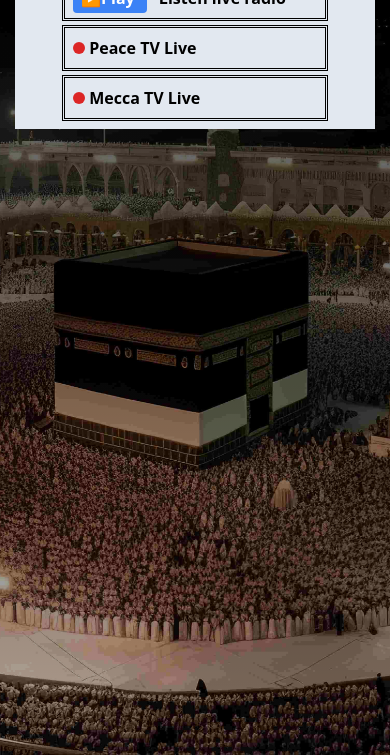
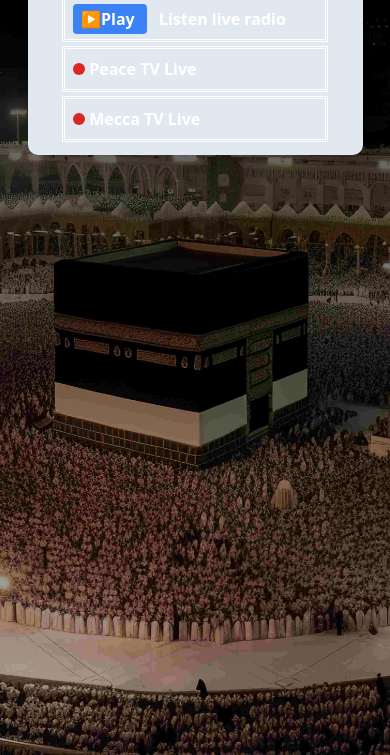
Before and after one commit to Rakibul-Islam11/rakib-quran, a website built with Vite: page index.html in a window 390 px wide. Shown: the part 89-844 px from the top of the page. Built offline with nearby package versions, Linux system fonts and the light colour scheme.

Commit message:
nav transparent and h w set

```diff
--- a/custom.css
+++ b/custom.css
@@ -56,14 +56,12 @@
 }
 @media only screen and (max-width: 768px) {
     .nav_cus {
-        height: 218px;
+        height: 229px;
         flex-direction: column;
-
 
     }
     .media_btn {
         margin-top: 15px;
-
     }
 
 }
@@ -71,7 +69,6 @@
 
         .radiobtn_cus {
             padding : 10px;
-
         }
 }
 @media only screen and (max-width: 767px){
@@ -89,9 +86,24 @@
 
     }
     .nav_cus {
-        width: 360px;
+        width: 335px;
         justify-content: center;
         align-items: center;
+        backdrop-filter: blur(10px);
+        background-color: rgba(255, 255, 255, 0.1);
+        box-shadow: 0 1px 12px rgba(0, 0, 0, 0.10);
+        border: 0px solid rgba(255, 255, 255, 0.5);
+        border-radius: 10px;
+        -webkit-border-radius: 10px;
+        -moz-border-radius: 10px;
+        -ms-border-radius: 10px;
+        -o-border-radius: 10px;
+    }
+    .main {
+        padding-top: 15px;
+    }
+    .radiobtn_cus, .peaceTv_cus  span:nth-child(2), .meccaTv_cus span:nth-child(2), .peaceTv_cus, .meccaTv_cus {
+        color: white !important;
     }
 }
 @media only screen and (min-width: 610px) and (max-width: 767px){
```
Also changed, not shown: index.html (+3 -0 lines), dist/assets/bg-CtbNeAJT.jpg (added), dist/assets/brand-CLSmzzkF.png (added), dist/assets/index-DjKGDOfr.css (added), dist/index.html (added).
